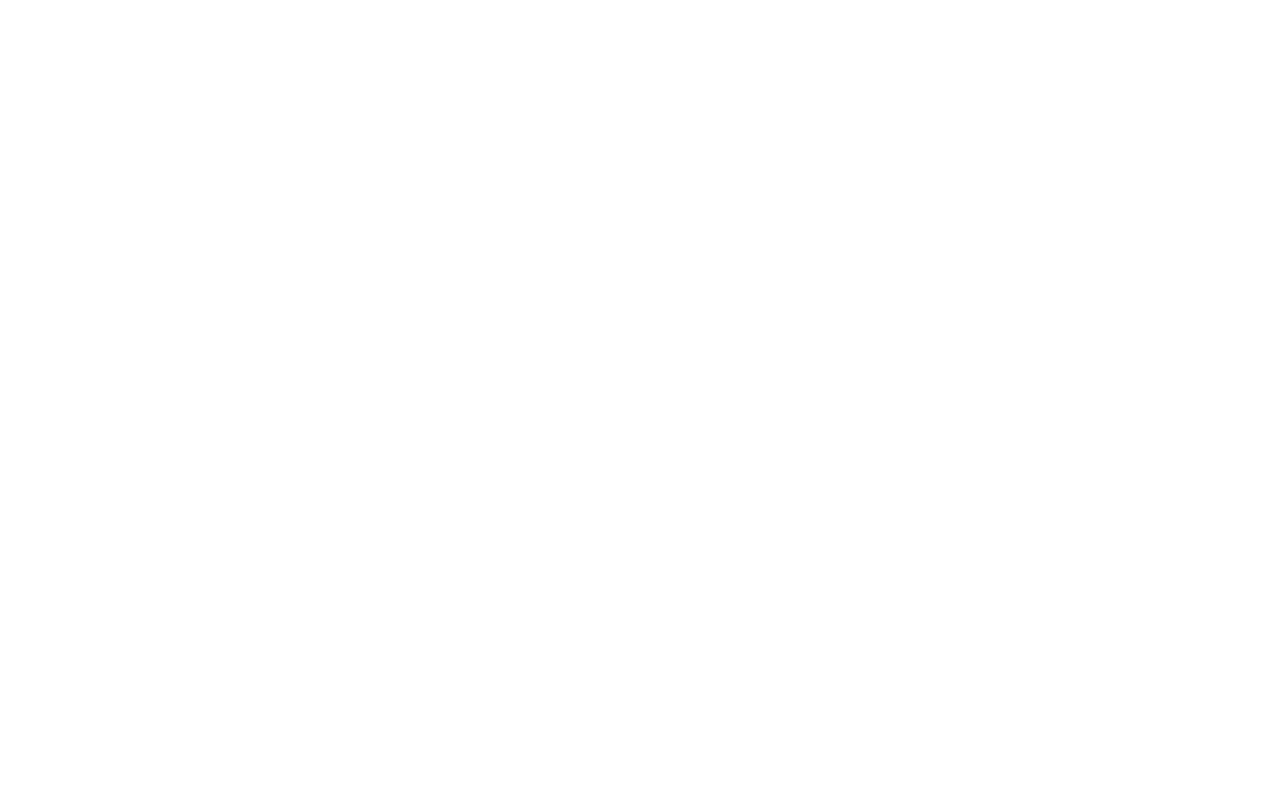
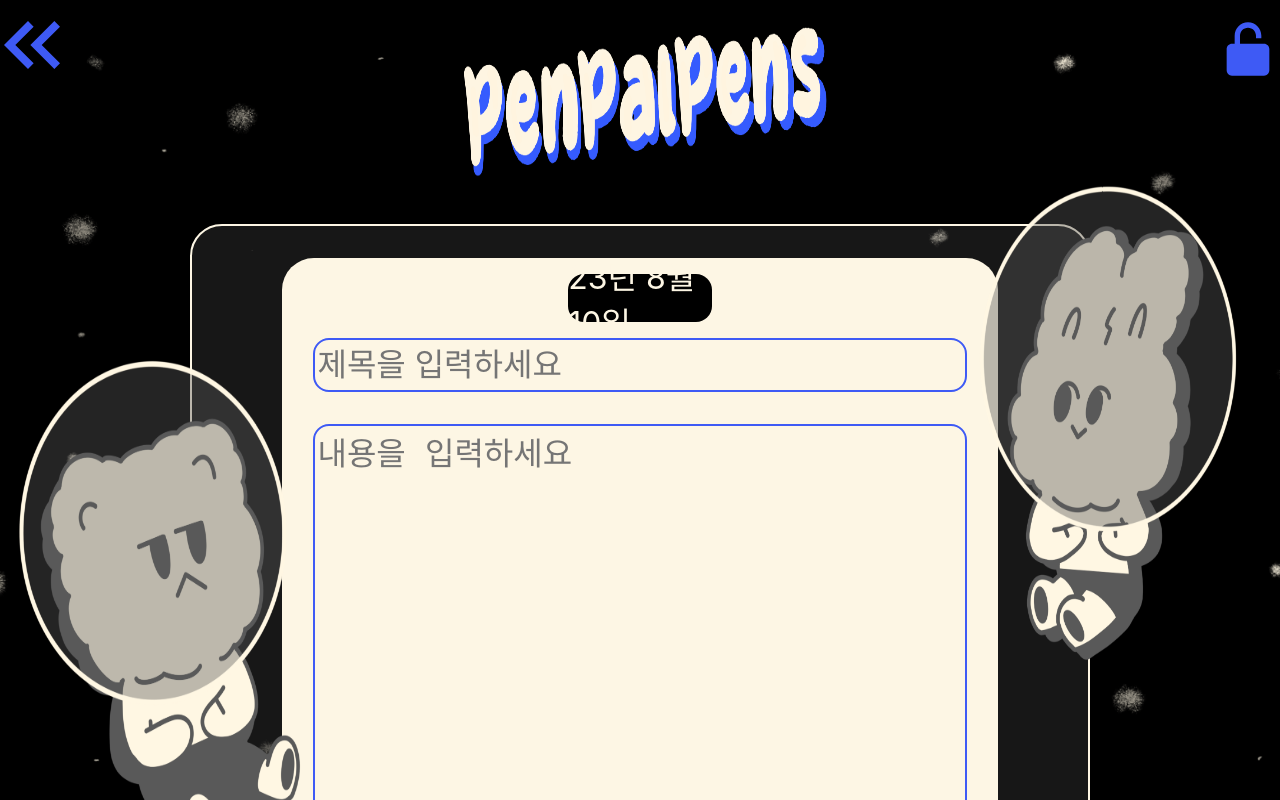
Before and after one commit to jaeho13/PenPalPens, a React (Create React App) app in the folder penpalpens/src/main/frontend/: page /diary/update/1 in a window 1280 px wide. Before the commit this address had no page. Built offline with nearby package versions, Linux system fonts and the light colour scheme; no server answers; the HTML template or start-up script is replaced by a standard one.

Commit message:
0815 jaeho 일기 CURD 완성

```diff
--- a/penpalpens/src/main/frontend/package.json
+++ b/penpalpens/src/main/frontend/package.json
@@ -9,6 +9,7 @@
     "axios": "^1.4.0",
     "http-proxy-middleware": "^2.0.6",
     "kakao-js-sdk": "^1.2.3",
+    "keyframes": "^2.3.0",
     "react": "^18.2.0",
     "react-dom": "^18.2.0",
     "react-icons": "^4.10.1",
--- a/penpalpens/src/main/frontend/src/App.js
+++ b/penpalpens/src/main/frontend/src/App.js
@@ -37,6 +37,7 @@
           <Route path="/login/penpalpens" element={<KakaoCallback />} />
           <Route path="/kakaoinfo" element={<KakaoInfo />} />
           <Route path="/diary/read/:dIdx" element={<DiaryRead />} />
+          <Route path="/diary/update/:dIdx" element={<DiaryFix />} />
 
         </Routes>
       </Router>
--- a/penpalpens/src/main/frontend/src/components/Diary/Diary.jsx
+++ b/penpalpens/src/main/frontend/src/components/Diary/Diary.jsx
@@ -77,6 +77,10 @@
         navigate(`/diary/read/${dIdx}`); // dIdx에 해당하는 다이어리 읽기 페이지로 이동
     };
 
+    const handleDiaryFixClick = (dIdx) => {
+        navigate(`/diary/update/${dIdx}`); // dIdx에 해당하는 다이어리 수정 페이지로 이동
+    };
+
     return (
         <>
             <Background>
@@ -137,7 +141,7 @@
                                     <DailyDate>{`${year}년 ${month}월 ${date}일`}</DailyDate>
                                     <DailyTitle onClick={() => handleDiaryClick(item.didx)}>{item.dtitle}</DailyTitle>
                                     <DailyChange>
-                                        <Fix onClick={goFix}>수정</Fix>
+                                        <Fix onClick={() => handleDiaryFixClick(item.didx)}>수정</Fix>
                                         <Delete onClick={() => onDelete(item.didx)}>삭제</Delete>
                                     </DailyChange>
                                 </DiaryList>
--- a/penpalpens/src/main/frontend/src/components/Diary/DiaryFix.jsx
+++ b/penpalpens/src/main/frontend/src/components/Diary/DiaryFix.jsx
@@ -1,8 +1,9 @@
-import React from "react";
+import React, { useEffect, useState } from "react";
 import styled from "styled-components";
-import { useNavigate } from "react-router-dom";
+import { useNavigate, useParams } from "react-router-dom";
 import { MdKeyboardDoubleArrowLeft } from "react-icons/md";
 import { BiSolidLockOpenAlt } from "react-icons/bi";
+import axios from "axios";
 
 const DiaryFix = () => {
 
@@ -28,6 +29,52 @@
     const formattedFull = `${formattedYear}년 ${today.getMonth() + 1}월 ${today.getDate()}일`;
 
     const formattedDate = `${today.getMonth() + 1}월 ${today.getDate()}일`;
+
+    const { dIdx } = useParams(); // URL 매개변수에서 dIdx 가져오기
+    const [diary, setDiary] = useState({});
+    const [title, setTitle] = useState("");
+    const [board, setBoard] = useState("");
+
+
+    const handleTitleChange = (e) => {
+        setTitle(e.target.value); // 사용자의 입력값으로 상태를 업데이트
+    };
+
+    const handleBoardChange = (e) => {
+        setBoard(e.target.value); // 사용자의 입력값으로 상태를 업데이트
+    };
+
+
+    useEffect(() => {
+        const fixDiary = async () => {
+            try {
+                const response = await axios.get(`/diary/update?dIdx=${dIdx}`);
+                setDiary(response.data);
+                setTitle(response.data.dtitle || "");
+                setBoard(response.data.dcontent || "");
+                console.log("ㅇㅁㄴㅇㅁㄴㅇㄴㅁ", diary)
+            } catch (error) {
+                console.log("다이어리 정보 불러오기 실패", error);
+            }
+        };
+
+        fixDiary();
+    }, [dIdx]);
+
+    const handleUpdateDiary = async () => {
+        try {
+            // 서버에 데이터 업데이트 요청 보내기
+            await axios.put(`/diary`, {
+                dIdx: dIdx,
+                dTitle: title,
+                dContent: board
+            });
+            console.log("다이어리 수정 완료");
+            goDiary(); // 다이어리 페이지로 이동
+        } catch (error) {
+            console.log("다이어리 수정 실패", error);
+        }
+    };
 
     return (
         <>
@@ -61,10 +108,18 @@
                                 {formattedFull}
                             </Day>
                         </DateBind>
-                        <Title type="text" placeholder="*제목" />
-                        <Board type="text" placeholder="*내용" />
+                        <Title
+                            value={title}
+                            onChange={handleTitleChange}
+                            placeholder="제목을 입력하세요" // 예시로 placeholder 추가
+                        />
+                        <Board
+                            value={board}
+                            onChange={handleBoardChange}
+                            placeholder="내용을 입력하세요" // 예시로 placeholder 추가
+                        />
                         <ButtonBind>
-                            <Upload onClick={goDiary}>수정하기</Upload>
+                            <Upload onClick={handleUpdateDiary}>수정하기</Upload>
                             <Cancle onClick={goDiary}>취소하기</Cancle>
                         </ButtonBind>
                     </Main>
@@ -215,6 +270,7 @@
     font-size: 2rem;
     margin: 0 auto;
     margin-top: 1rem;
+    /* padding: 0.5rem; */
     display: flex;
     align-items: center;
     background-color: #fdf6e4;
@@ -228,6 +284,7 @@
     font-size: 2rem;
     margin: 0 auto;
     margin-top: 2rem;
+    /* padding: 0.5rem; */
     display: flex;
     align-items: top;
     background-color: #fdf6e4;
--- a/penpalpens/src/main/frontend/src/components/Diary/DiaryRead.jsx
+++ b/penpalpens/src/main/frontend/src/components/Diary/DiaryRead.jsx
@@ -78,7 +78,9 @@
                     <Peel>
                         <Main>
                             <DateBind>
-                                <Day>{`${diary.ddate.slice(2, 4)}년 ${diary.ddate.slice(5, 7)}월 ${diary.ddate.slice(8, 10)}일`}</Day>
+                                <Day>
+                                    {`${diary.ddate.slice(2, 4)}년 ${diary.ddate.slice(5, 7)}월 ${diary.ddate.slice(8, 10)}일`}
+                                </Day>
                             </DateBind>
                             <Title>{diary.dtitle}</Title>
                             <Board>{diary.dcontent}</Board>
```
Also changed, not shown: 1 other file (tests, documents, lock files or other folders).
